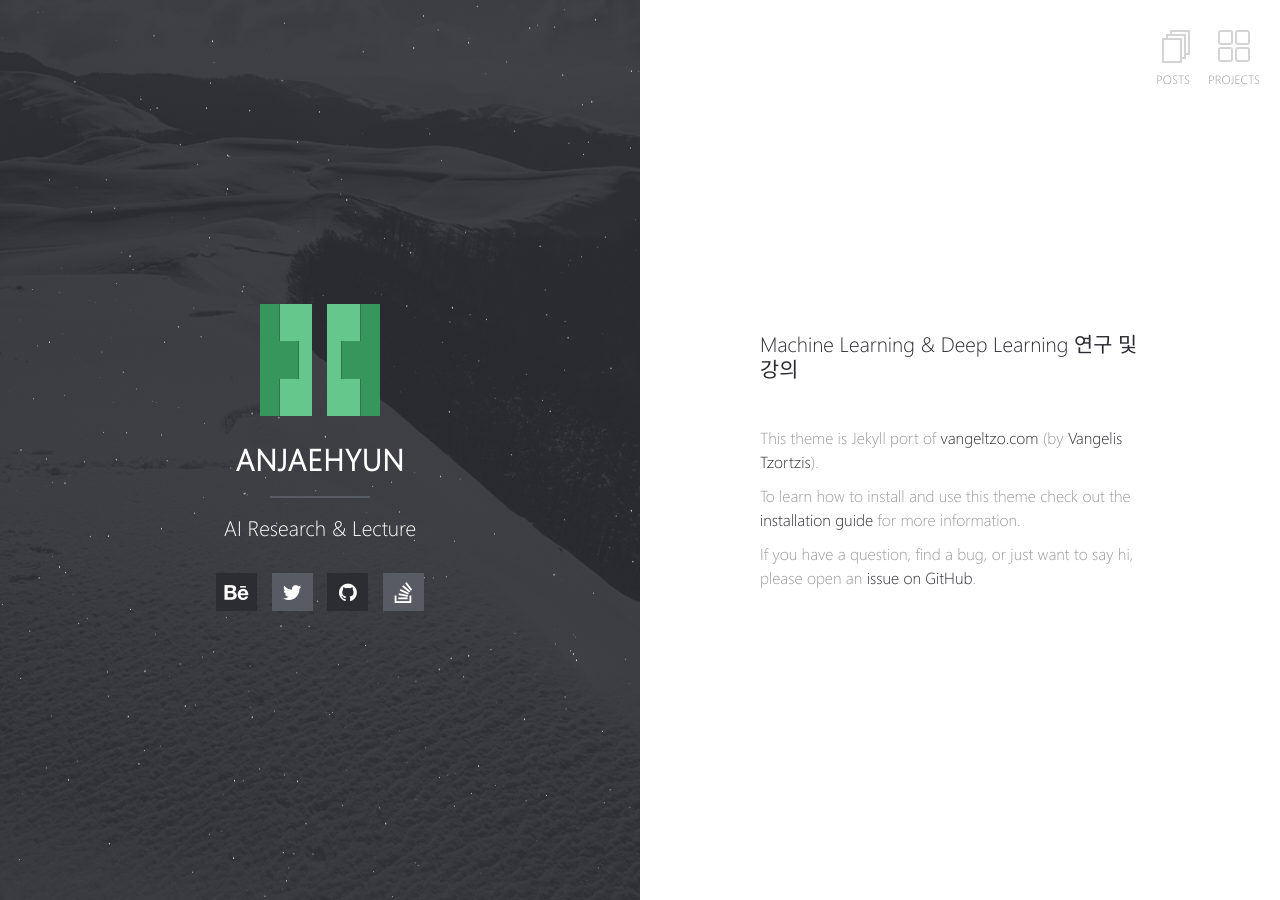
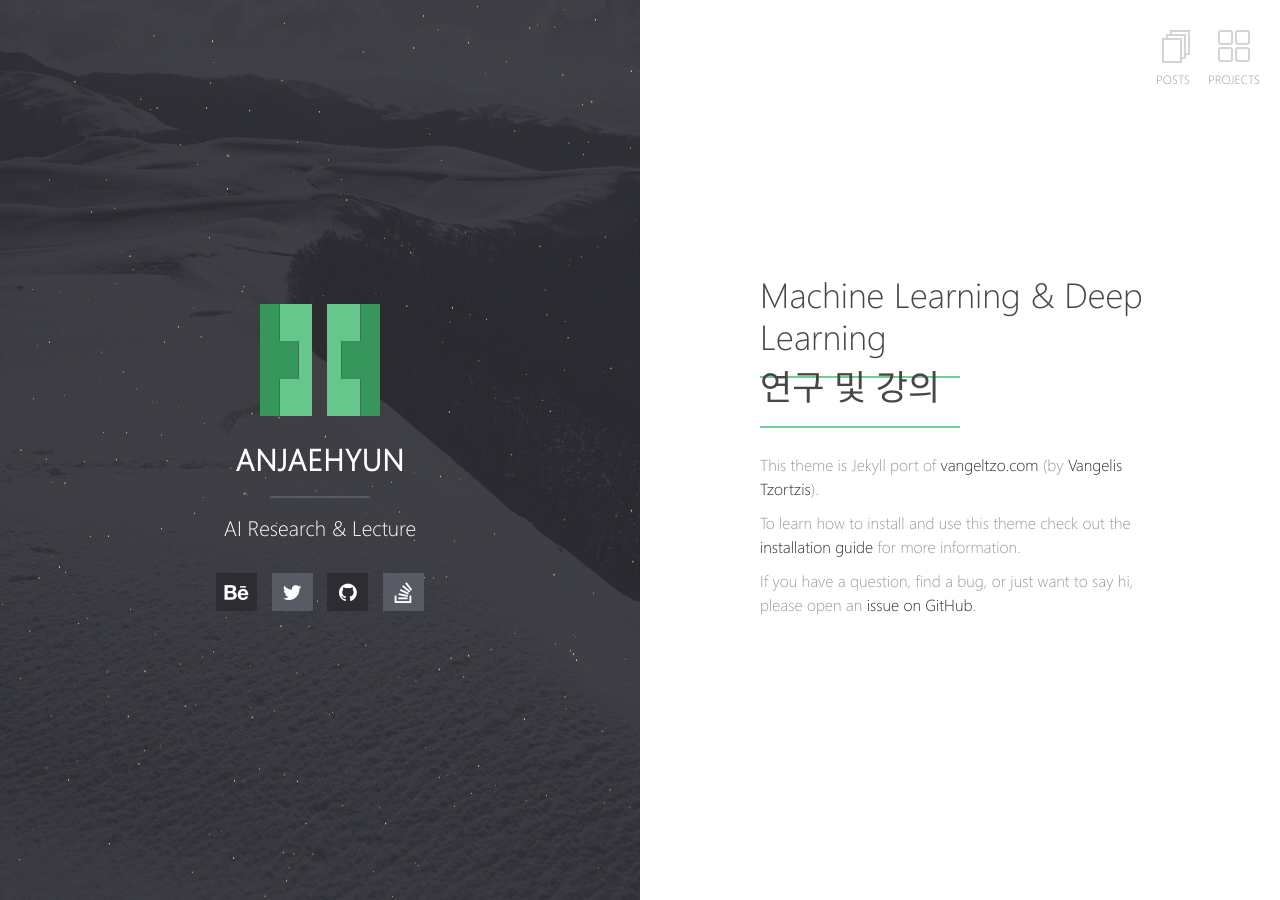
Before and after one commit to anjaehyun17/anjaehyun17.github.io, a Jekyll site: the page built from index.md, in a window 1280 px wide. Built offline with Jekyll 4.4.1, drawn with Linux system fonts in a browser that asks for light colours; our own code applies the rules of GitHub Pages for plain Markdown files.

Commit message:
blog init

```diff
--- a/index.md
+++ b/index.md
@@ -1,7 +1,8 @@
 ---
 layout: home
 ---
-### Machine Learning & Deep Learning 연구 및 강의
+# Machine Learning & Deep Learning
+## 연구 및 강의
 
 This theme is Jekyll port of [vangeltzo.com](http://vangeltzo.com/) (by [Vangelis Tzortzis](https://github.com/srekoble)).
 
```
